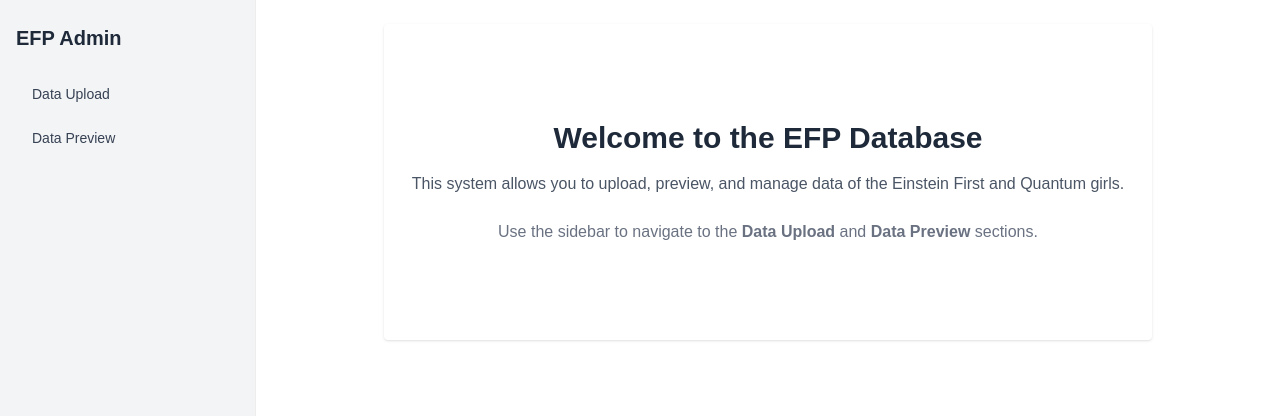
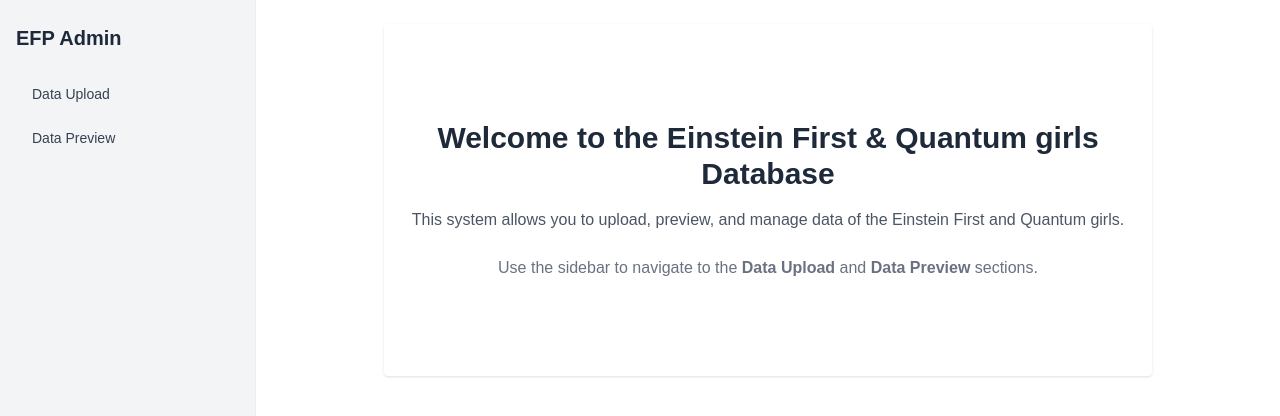
Before and after one commit to Nandani-06/capstoneGroup8, a Next.js app in the folder client/: page / in a window 1280 px wide. Shown: the top 416 px of the page. Built offline with nearby package versions, Linux system fonts and the light colour scheme.

Commit message:
Create a dashboard page to visualize data

```diff
--- a/client/app/page.tsx
+++ b/client/app/page.tsx
@@ -3,7 +3,7 @@
 export default function ProcessPage() {
   return (
     <div className="max-w-screen-md mx-auto text-center py-24 px-6 bg-white rounded shadow">
-      <h1 className="text-3xl font-bold text-gray-800 mb-4">Welcome to the EFP Database</h1>
+      <h1 className="text-3xl font-bold text-gray-800 mb-4">Welcome to the Einstein First & Quantum girls Database</h1>
       <p className="text-gray-600 mb-6">
         This system allows you to upload, preview, and manage data of the Einstein First and Quantum girls.
       </p>
```
